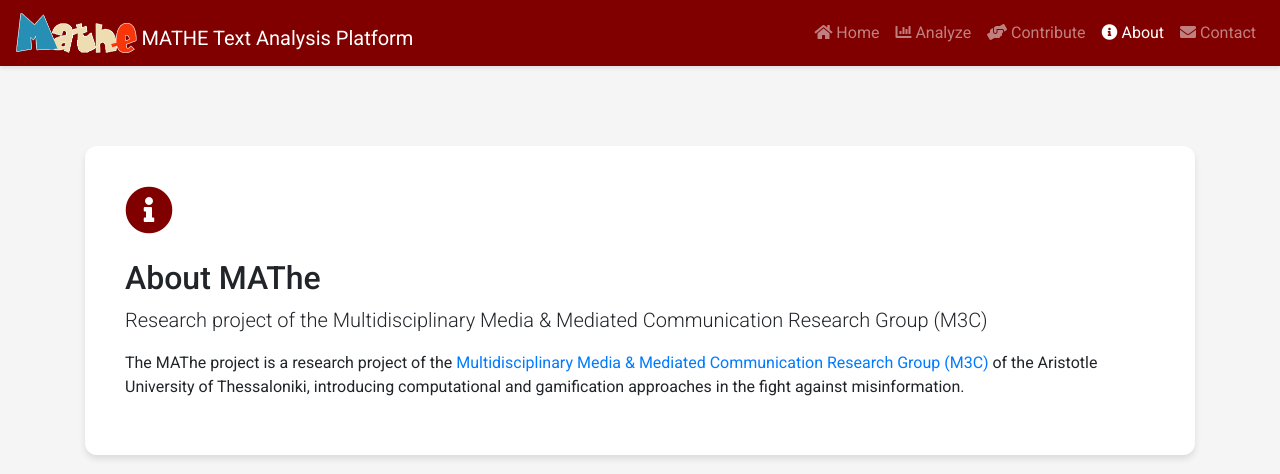
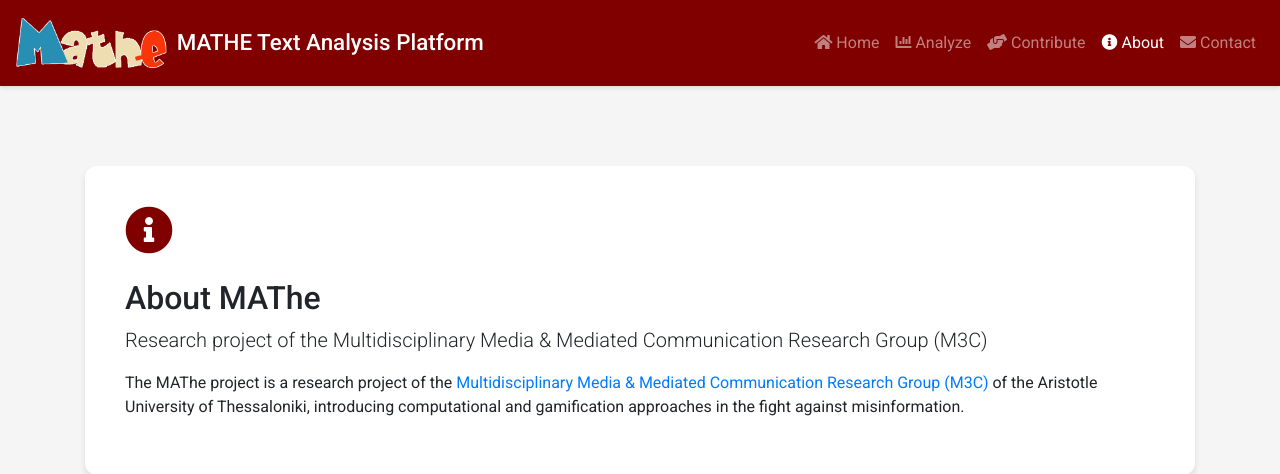
Before and after one commit to ggeorgop99/MATHE-authentication-main, a Flask app: page /about in a window 1280 px wide. Shown: the top 474 px of the page. Run offline with Flask 2, Linux system fonts and the light colour scheme; some libraries are stand-ins or nearby versions.

Commit message:
added favicon

```diff
--- a/templates/base.html
+++ b/templates/base.html
@@ -2,7 +2,14 @@
 <html lang="en">
 <head>
   <meta charset="UTF-8">
+  <meta name="viewport" content="width=device-width, initial-scale=1.0">
   <title>{% block title %}MATHE Text Analysis Platform{% endblock %}</title>
+
+  <!-- Favicon -->
+  <link rel="icon" type="image/png" sizes="32x32" href="{{ url_for('static', filename='logo.png') }}">
+  <link rel="icon" type="image/png" sizes="16x16" href="{{ url_for('static', filename='logo.png') }}">
+  <link rel="icon" type="image/svg+xml" sizes="any" href="{{ url_for('static', filename='mathelogotrans.svg') }}">
+  <link rel="apple-touch-icon" sizes="180x180" href="{{ url_for('static', filename='logo.png') }}">
 
   <!-- Stylesheets -->
   <link rel="stylesheet" href="https://maxcdn.bootstrapcdn.com/bootstrap/4.0.0/css/bootstrap.min.css">
@@ -30,6 +37,23 @@
     .navbar {
       background-color: var(--primary-color) !important;
       box-shadow: 0 2px 4px rgba(0, 0, 0, 0.1);
+      padding: 0.8rem 1rem;
+    }
+
+    .navbar-brand {
+      display: flex;
+      align-items: center;
+      gap: 10px;
+    }
+
+    .navbar-brand img {
+      height: 50px;
+      width: auto;
+    }
+
+    .navbar-brand span {
+      font-size: 1.4rem;
+      font-weight: 500;
     }
 
     .btn-primary {
@@ -86,6 +110,16 @@
     .alert .close:hover {
       opacity: 1;
     }
+
+    @media (max-width: 768px) {
+      .navbar-brand img {
+        height: 40px;
+      }
+
+      .navbar-brand span {
+        font-size: 1.2rem;
+      }
+    }
   </style>
 
   {% block extra_styles %}{% endblock %}
@@ -95,8 +129,8 @@
   <!-- Navigation -->
   <nav class="navbar navbar-expand-lg navbar-dark">
     <a class="navbar-brand" href="/">
-      <img src="../static/logo.png" height="40" class="d-inline-block align-top" alt="MATHE Logo">
-      <span class="align-bottom">MATHE Text Analysis Platform</span>
+      <img src="{{ url_for('static', filename='logo.png') }}" alt="MATHE Logo">
+      <span>MATHE Text Analysis Platform</span>
     </a>
     <button class="navbar-toggler" type="button" data-toggle="collapse" data-target="#navbarNav">
       <span class="navbar-toggler-icon"></span>
```
